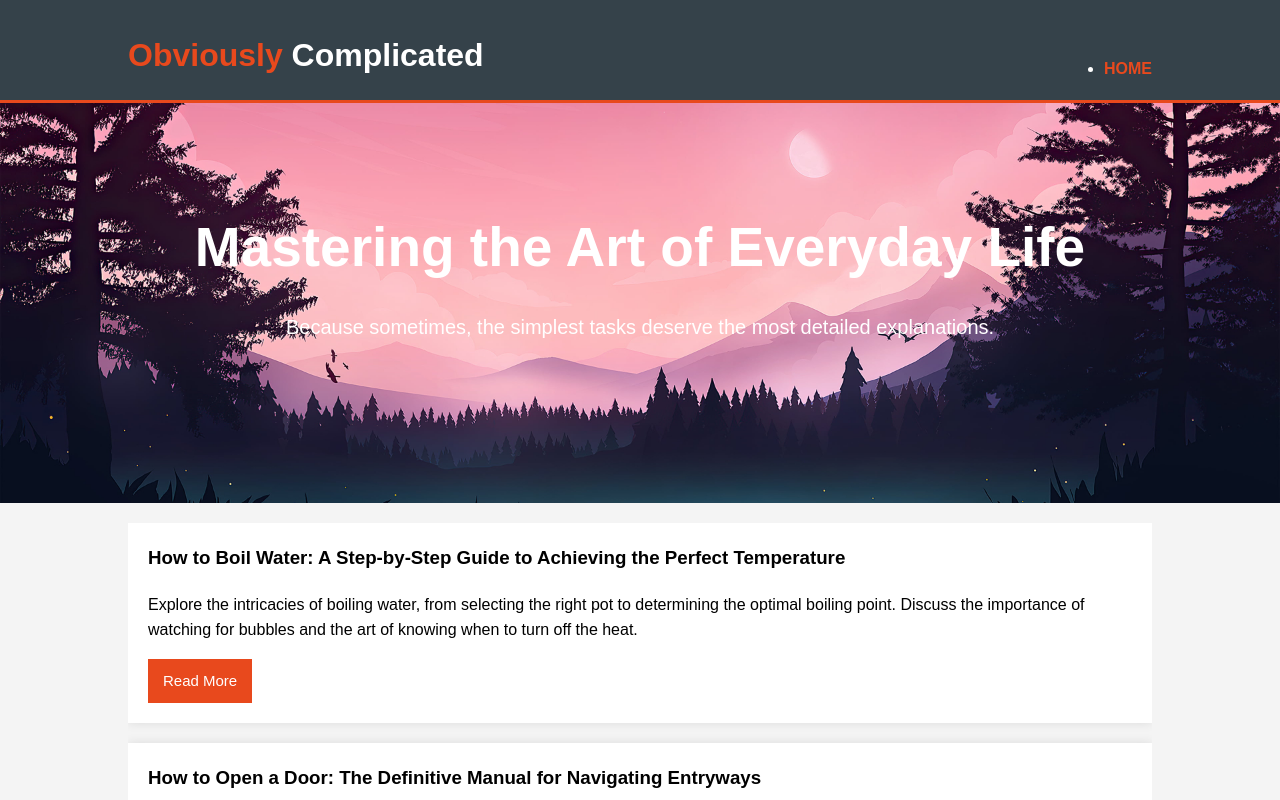
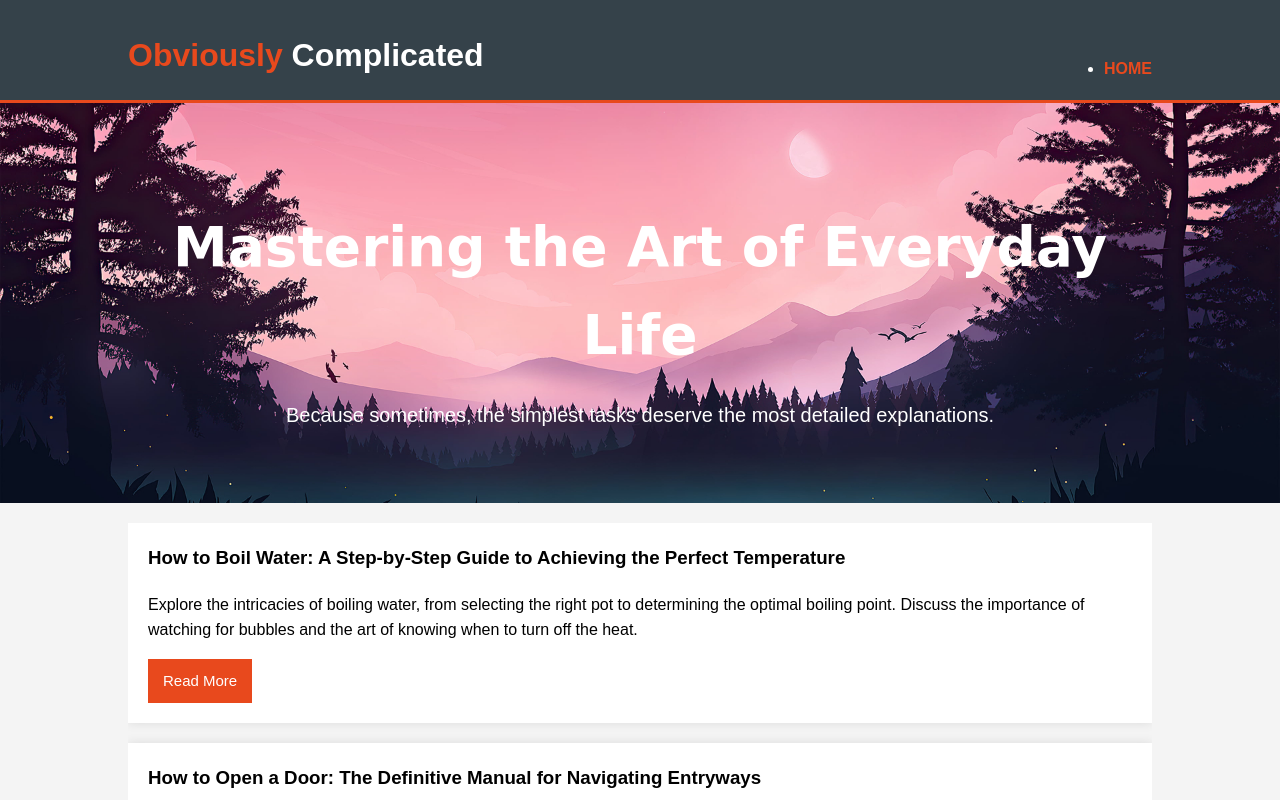
Before and after one commit to bradygov/blog, a plain HTML site: page index.html in a window 1280 px wide. Shown: the top 800 px of the page. Drawn offline with Linux system fonts and the light colour scheme.

Commit message:
updating style

```diff
--- a/styles.css
+++ b/styles.css
@@ -51,6 +51,7 @@ header a:hover {
     margin-top: 100px;
     font-size: 55px;
     margin-bottom: 10px;
+    font-family: "Dancing Script", cursive;
 }
 #showcase p {
     font-size: 20px;
```
